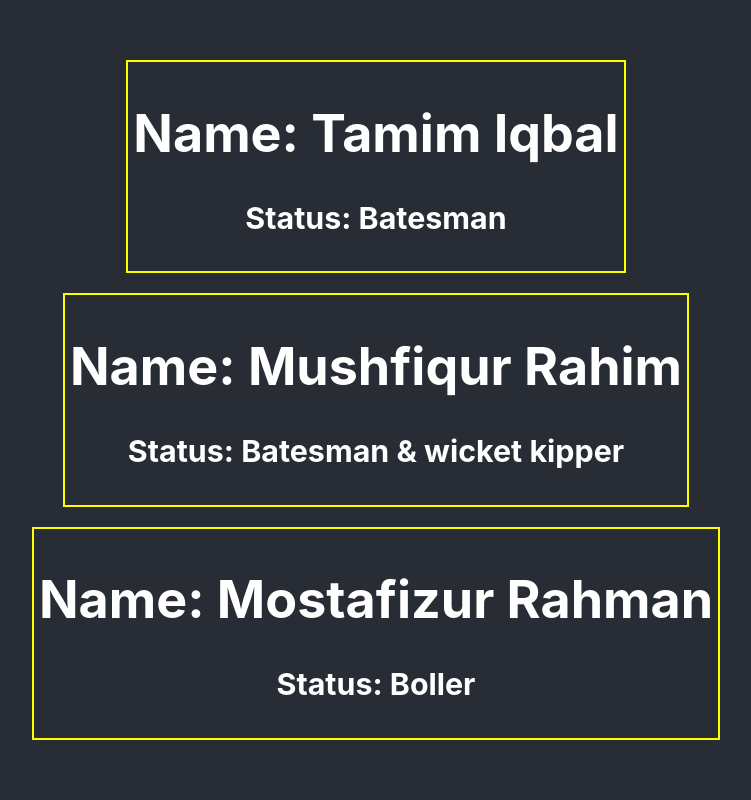
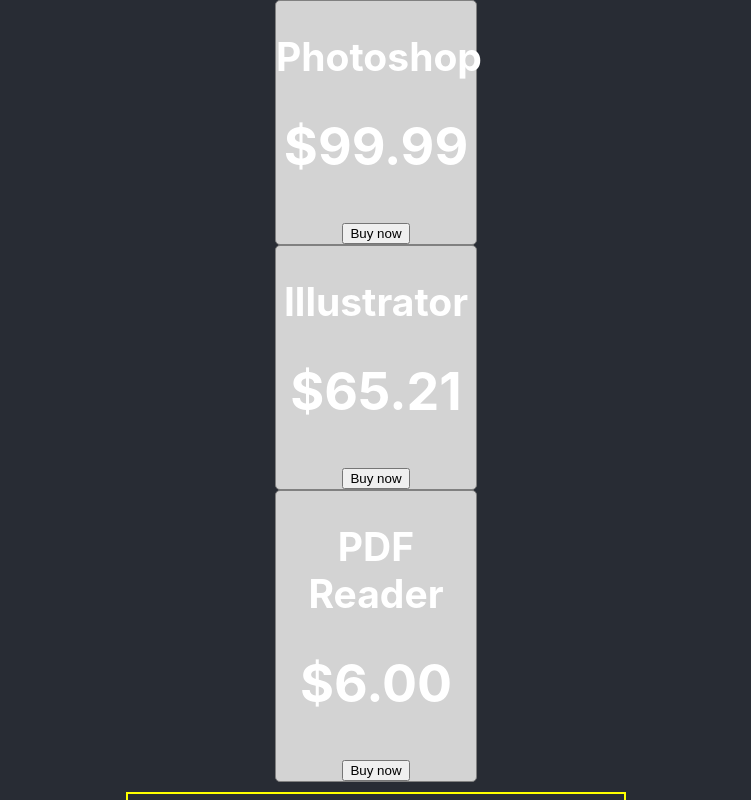
Before and after one commit to saifulemon/components-in-react.js, a React (Create React App) app: page / in a window 1280 px wide. Shown: the top 800 px of the page, without its empty margins (264-1015 px from the left). Built offline with nearby package versions, Linux system fonts and the light colour scheme.

Commit message:
multiple dynamic data pass

```diff
--- a/src/App.js
+++ b/src/App.js
@@ -1,16 +1,45 @@
 import logo from './logo.svg';
 import './App.css';
 
-function App() {
+function App () {
+  const products = [
+    {name: 'Photoshop', price: '$99.99'},
+    {name: 'Illustrator', price: '$65.21'},
+    {name: 'PDF Reader', price: '$6.00'}
+  ];
   return (
     <div className="App">
       <header className="App-header">
+        <Product product={products[0]}></Product>
+        <Product product={products[1]}></Product>
+        <Product product={products[2]}></Product>
+
         <Person name="Tamim Iqbal" status="Batesman"></Person>
         <Person name="Mushfiqur Rahim" status="Batesman & wicket kipper"></Person>
         <Person name="Mostafizur Rahman" status="Boller"></Person>
       </header>
     </div>
   );
+}
+
+function Product (props) {
+  const productStyle = {
+    border: '1px solid gray',
+    borderRadius: '5px',
+    backgroundColor: 'lightgray',
+    height: 'auto',
+    width: '200px',
+    float: 'left'
+  }
+
+  const {name, price} = props.product;
+  return (
+    <div style={productStyle}>
+      <h2>{name}</h2>
+      <h1>{price}</h1>
+      <button>Buy now</button>
+    </div>
+  )
 }
 
 function Person (props) {
```
